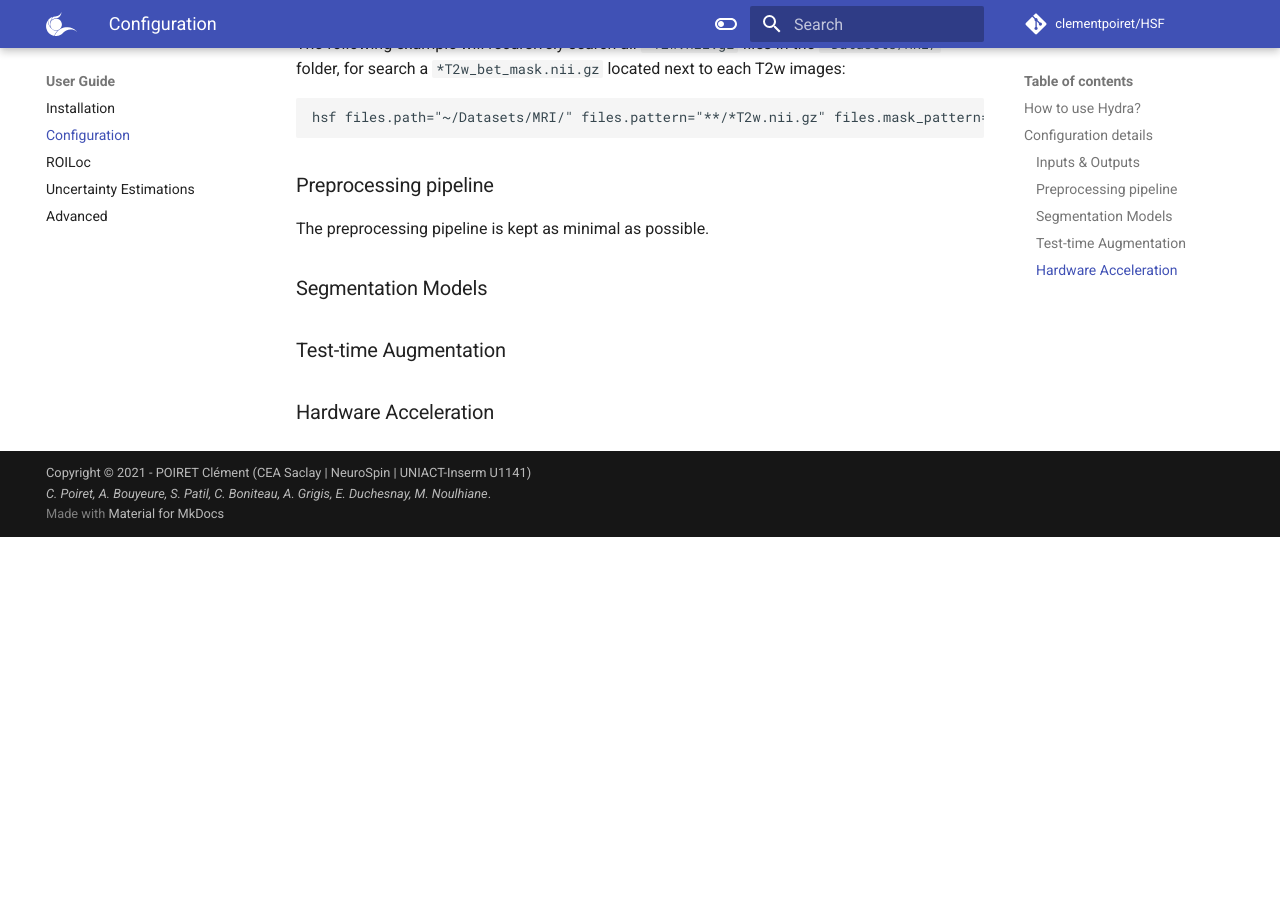
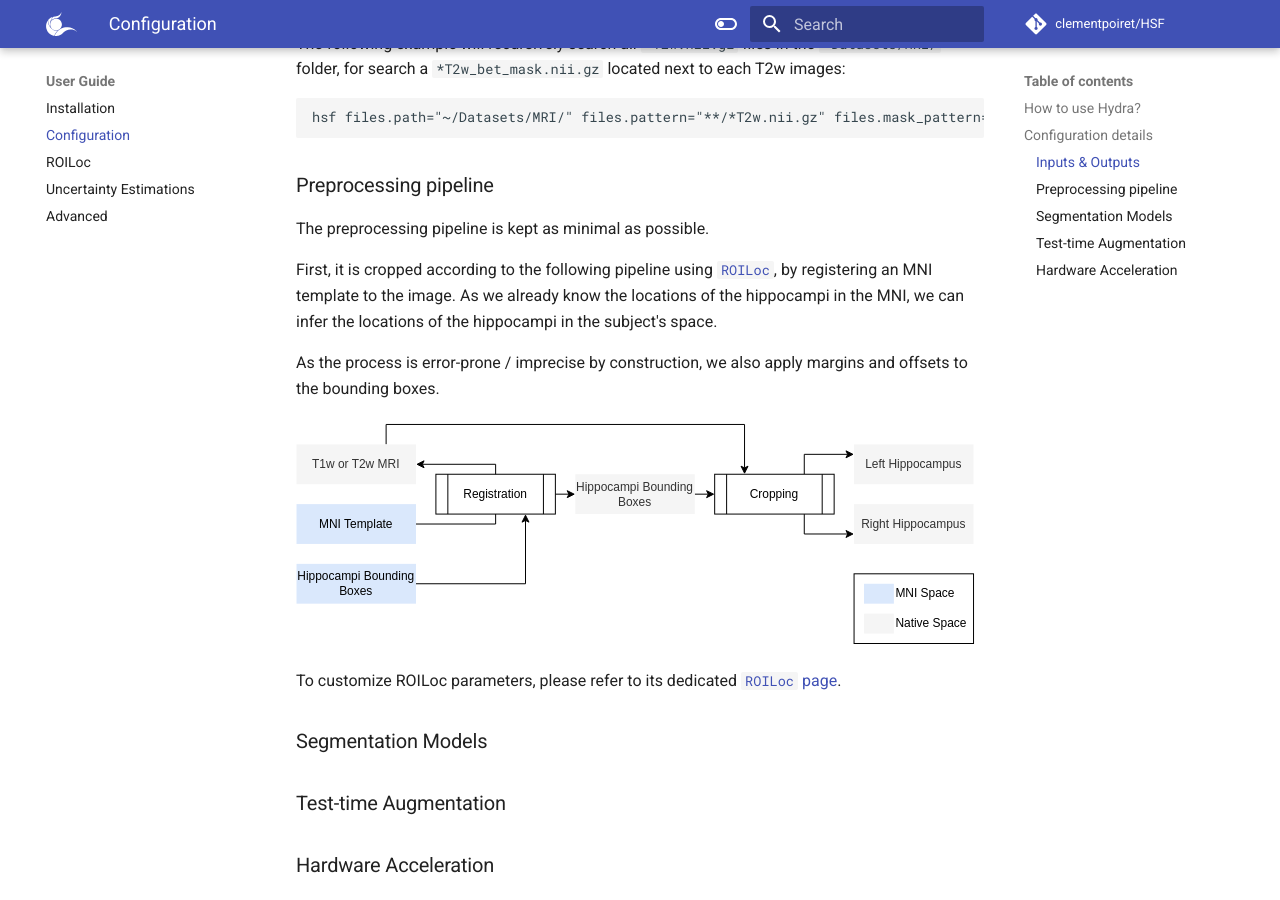
Before and after one commit to clementpoiret/HSF, an MkDocs documentation site: the page built from docs/user-guide/configuration.md, in a window 1280 px wide and 900 px high, scrolled down 1492 px. Built offline with MkDocs 1.6.1 and Material for MkDocs 9.7.7, drawn with Linux system fonts in a browser that asks for light colours; comment, search, counter and statistics services are not loaded; the version menu is left out; before the commit the page ends 2029 px from its top, so only the background shows below that.

Commit message:
[DOCS] Updated configuration

```diff
--- a/docs/user-guide/configuration.md
+++ b/docs/user-guide/configuration.md
@@ -64,6 +64,15 @@
 
 The preprocessing pipeline is kept as minimal as possible.
 
+First, it is cropped according to the following pipeline using [`ROILoc`](roiloc.md), by registering an MNI template to the image.
+As we already know the locations of the hippocampi in the MNI, we can infer the locations of the hippocampi in the subject's space.
+
+As the process is error-prone / imprecise by construction, we also apply margins and offsets to the bounding boxes.
+
+![ROILoc](../resources/roiloc.svg)
+
+To customize ROILoc parameters, please refer to its dedicated [`ROILoc` page](roiloc.md).
+
 
 ### Segmentation Models
 
```
Also changed, not shown: docs/resources/roiloc.svg (added).
